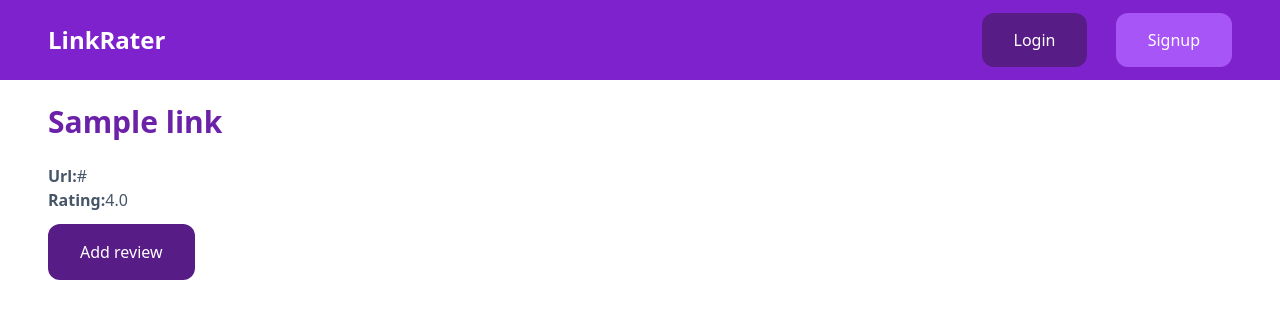
After one commit to Ademolah/Linkrater, a Django app: page /links/1/ in a window 1280 px wide. The commit adds this page. Shown: the top 319 px of the page. Run offline with Django 3.2, Linux system fonts and the light colour scheme; tables that the repository leaves empty hold one stand-in row (values such as "Sample post"); some libraries are stand-ins or nearby versions.

Commit message:
modified  rating

```diff
--- a/core/templates/core/index.html
+++ b/core/templates/core/index.html
@@ -11,7 +11,7 @@
 
     {% for link in links %}
         <div class="grid grid-cols-10 ">
-            <div class="col-span-3 py-3 px-8">{{ link.name }}</div>
+            <div class="col-span-3 py-3 px-8"><a href="{% url 'link:detail' link.pk %}">{{ link.name }}</a></div>
             <div class="col-span-6 py-3 px-8">{{ link.url }}</div>
             <div class="col-span-1 py-3 px-8">{{ link.get_rating }}</div>
         </div>
--- a/link/models.py
+++ b/link/models.py
@@ -14,12 +14,12 @@ class Link(models.Model):
         if self.reviews.count():
             total_score =0
 
-            for review in self.reviews:
-                total_score += review
+            for review in self.reviews.all():
+                total_score += review.rating
 
             return total_score/self.reviews.count()
         else:
-            return 0
+            return "No reviews"
 
 
 class Review(models.Model):
--- /dev/null
+++ b/link/templates/link/detail.html
@@ -0,0 +1,14 @@
+{% extends 'core/base.html' %}
+
+{% block title %}{{ link.name }}{% endblock %}
+
+
+{% block content %}
+    <h1 class="mb-6 text-3xl text-purple-800 font-bold">{{ link.name }}</h1>
+
+    <p   class="text-slate-600"><span class="font-bold">Url:</span>{{ link.url }}</p>
+    <p   class="text-slate-600"><span class="font-bold">Rating:</span>{{ link.get_rating }}</p>
+
+
+    <a href="{% url 'link:add_review' link.pk %}" class="py-4 px-8 inline-block bg-purple-900 rounded-xl text-white mt-3">Add review</a>
+{% endblock %}
--- a/link/urls.py
+++ b/link/urls.py
@@ -5,5 +5,7 @@ app_name = 'link'
 
 
 urlpatterns = [
-    path('add/', views.add_link, name='add_link')
+    path('add/', views.add_link, name='add_link'),
+    path('<int:pk>/', views.detail, name='detail'),
+    path('<int:pk>/add/', views.add_review, name='add_review'),
 ]
--- a/link/views.py
+++ b/link/views.py
@@ -1,8 +1,15 @@
-from django.shortcuts import render, redirect
+from django.shortcuts import render, redirect, get_object_or_404
 from django.contrib.auth.decorators import login_required
-from .forms import LinkForm
+from .forms import LinkForm, ReviewForm
+from .models import Link
 
 # Create your views here.
+
+def detail(request, pk):
+    link = get_object_or_404(Link, pk=pk)
+
+    return render(request, 'link/detail.html', {'link': link})
+
 
 @login_required
 def add_link(request):
@@ -12,9 +19,28 @@ def add_link(request):
         if form.is_valid():
             link =form.save()
 
-            return redirect('/')
+            return redirect("link:detail", pk=link.pk)
 
     else:
         form = LinkForm()
 
     return render(request, 'link/add_link.html', {'form': form})
+
+@login_required
+def add_review(request, pk):
+    link = get_object_or_404(Link, pk=pk)
+
+    if request.method == 'POST':
+        form = ReviewForm(request.POST)
+
+        if form.is_valid():
+            review = form.save(commit=False)
+            review.link = link
+            review.user = request.user
+            review.save()
+
+            return redirect("link:detail", pk=pk)
+    else:
+        form = ReviewForm()
+
+    return render(request, 'link/add_review.html', {'form': form})
```
Also changed, not shown: link/forms.py (+9 -0 lines), link/templates/link/add_review.html (added, +17 -0 lines).
